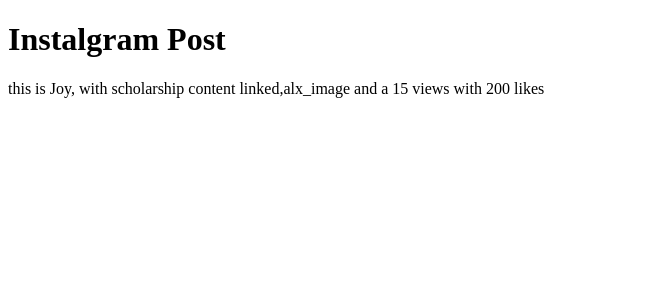
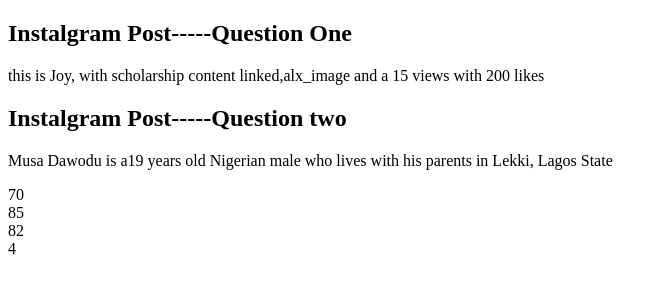
Before and after one commit to joyibeh93/stutternweek3, a plain HTML site: page index.html in a window 1280 px wide. Shown: the whole page, without its empty margins (0-667 px from the left). Drawn offline with Linux system fonts and the light colour scheme.

Commit message:
que3 and que 4

```diff
--- a/index.html
+++ b/index.html
@@ -7,9 +7,16 @@
     <title>React Train</title>
 </head>
 <body>
-    <h1>Instalgram Post</h1>
+    <h2>Instalgram Post-----Question One</h2>
+
 
     <p id="posts"></p>
+
+    <h2>Instalgram Post-----Question two</h2>
+
+    <p id="factoryM"></p>
+    <p id="factoryM2"></p>
+
     <script src ="./indexWeek3.js"></script>
 </body>
 </html>
--- a/indexWeek3.js
+++ b/indexWeek3.js
@@ -1,4 +1,6 @@
-let posts= document.querySelector("#posts")
+let posts= document.querySelector("#posts");
+let factoryMethod =document.querySelector('#factoryM');
+let factoryMethod2 =document.querySelector('#factoryM2');
 
 // Question One instalgram Constructor
 
@@ -8,13 +10,83 @@ function InstalgramPost(instalHandle,content,imageLink,numView,numLikes){
     this.imageLink=imageLink,
     this.numView=numView,
     this.numLikes=numLikes
+    this.introduce= function(){
+        return(`this is ${post.instalHandle}, with ${post.content} content linked,${post.imageLink} and a ${post.numView} views
+    with ${post.numLikes} likes`);
+
+    };
+    return this
 
 
 }
 
 const post = new InstalgramPost("Joy","scholarship","alx_image",15,200);
+posts.innerHTML=post.introduce()
+
+// posts.innerHTML=`this is ${post.instalHandle}, with ${post.content} content linked,${post.imageLink} and a ${post.numView} views
+//     with ${post.numLikes} likes`;
 
 //Question 2 creating an instalgram post
 
-posts.innerHTML=`this is ${post.instalHandle}, with ${post.content} content linked,${post.imageLink} and a ${post.numView} views
-    with ${post.numLikes} likes`;
+let Person = function(name,age,location){
+    //creating a person object
+
+    let person ={};
+    //setting the parameters as keys to the object
+    person.name=name;
+    person.age=age;
+    person.location=location;
+
+    person.greeting = function(){
+        return(`${person.name} is a${person.age} years old Nigerian male who lives with his parents in
+         ${person.location}, Lagos State`);
+    };
+
+    return person
+
+}
+ let person1 = Person('Musa Dawodu',19,'Lekki')
+ factoryMethod.innerHTML=person1.greeting();
+
+
+
+let JambScore = function(Eng,Govt,Lit,Crk){
+    //creating a person object
+
+    let score ={};
+    //setting the parameters as keys to the object
+    score.Eng=Eng;
+    score.Govt=Govt;
+    score.Lit=Lit;
+    score.Crk=Crk
+
+    score.result = function(){
+        return(`${score.Eng} <br> ${score.Govt}<br>
+         ${score.Lit} <br> ${score.Crk} <br>`);
+    };
+
+    return score
+
+}
+ let score1 = JambScore(70,85,82,04)
+ factoryMethod2.innerHTML=score1.result();
+
+ //QUESTION 4
+//  To clone a JavaScript object correctly, you have 4 different options:
+
+// Use the spread operator.
+// Call the Object.assign() function.
+// Use JSON parsing.
+// Use the structuredClone() function.
+
+// Example for each
+
+// const data = { name: "Alice", age: 26 }
+// // 1
+// const copy1 = { ...data }
+// // 2
+// const copy2 = Object.assign({}, data)
+// // 3
+// const copy3 = JSON.parse(JSON.stringify(data))
+// // 4
+// const copy4 = structuredClone(data)
```
